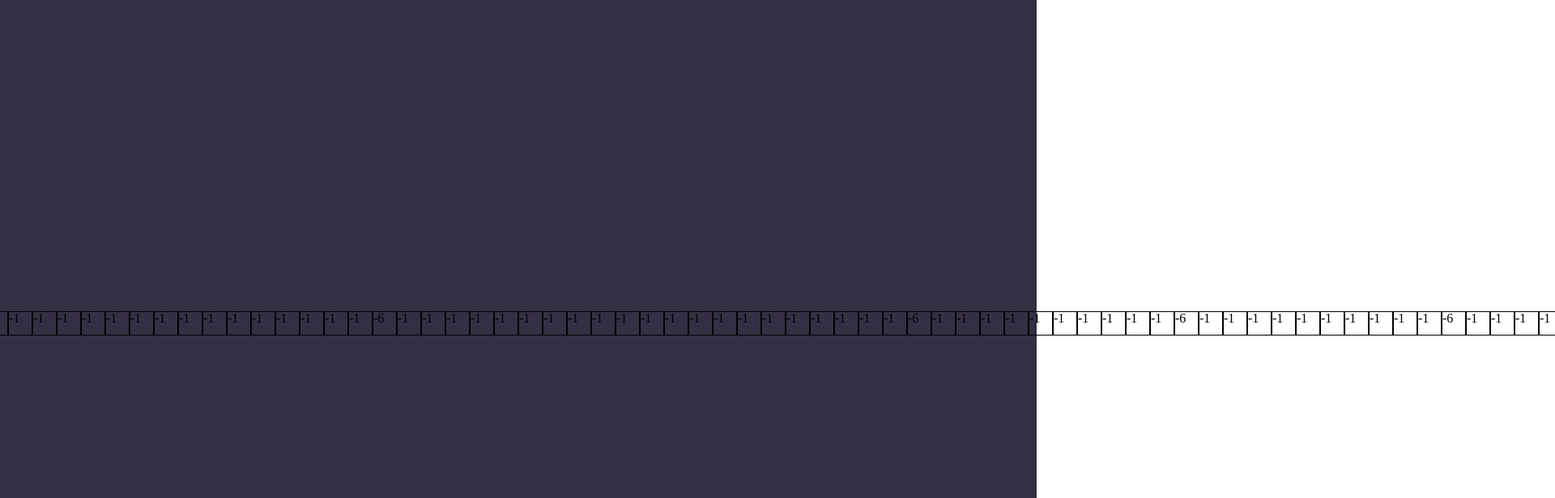
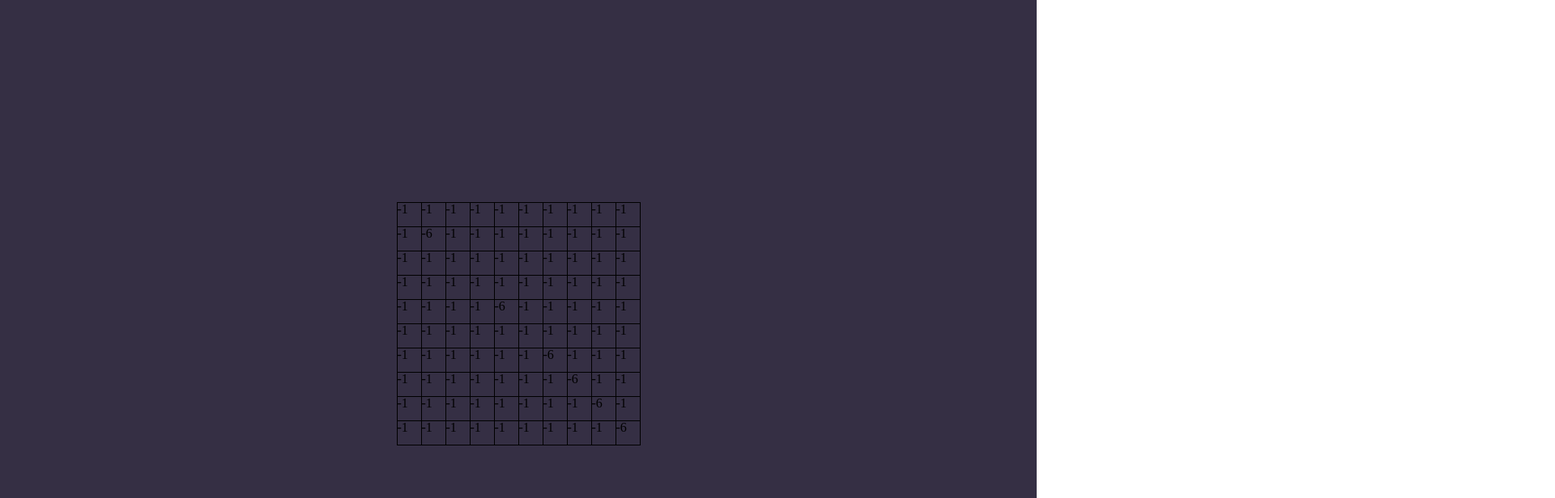
Before and after one commit to plla2/MINE-GAME, a React (Vite) app: page / in a window 1280 px wide. Shown: the top 616 px of the page at 81% size, 1920 px wide, since content can reach past the window. Built offline with nearby package versions, Linux system fonts and the light colour scheme.

Commit message:
🩹 invalidateDOMNesting 에러 수정

```diff
--- a/src/components/GameBoard/GameBoard.tsx
+++ b/src/components/GameBoard/GameBoard.tsx
@@ -12,7 +12,8 @@ const GameBoard = () => {
   console.log('minePlacesArr : ', minePlacesArr);
   console.log('boardData : ', boardData);
   return (
-    <>
+    <table>
+      <tbody>
         {boardData.map((row, index) => (
           <tr key={index}>
             {row.map((col, index) => (
@@ -20,7 +21,8 @@ const GameBoard = () => {
             ))}
           </tr>
         ))}
-    </>
+      </tbody>
+    </table>
   );
 };
 
```
Lines whose indentation alone changed are shown as unchanged.
